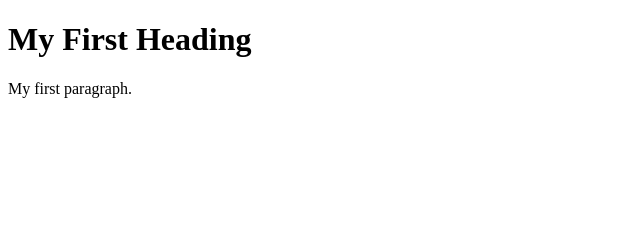
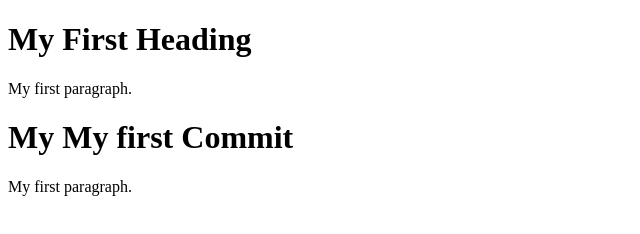
Before and after one commit to rakeshtrpathi/Asp.netCore, a plain HTML site: page Index.html in a window 1280 px wide. Shown: the whole page, without its empty margins (0-640 px from the left). Drawn offline with Linux system fonts and the light colour scheme.

Commit message:
my second comit

```diff
--- a/Index.html
+++ b/Index.html
@@ -8,5 +8,8 @@
 <h1>My First Heading</h1>
 <p>My first paragraph.</p>
 
+<h1>My My first Commit</h1>
+<p>My first paragraph.</p>
+
 </body>
 </html>
```
